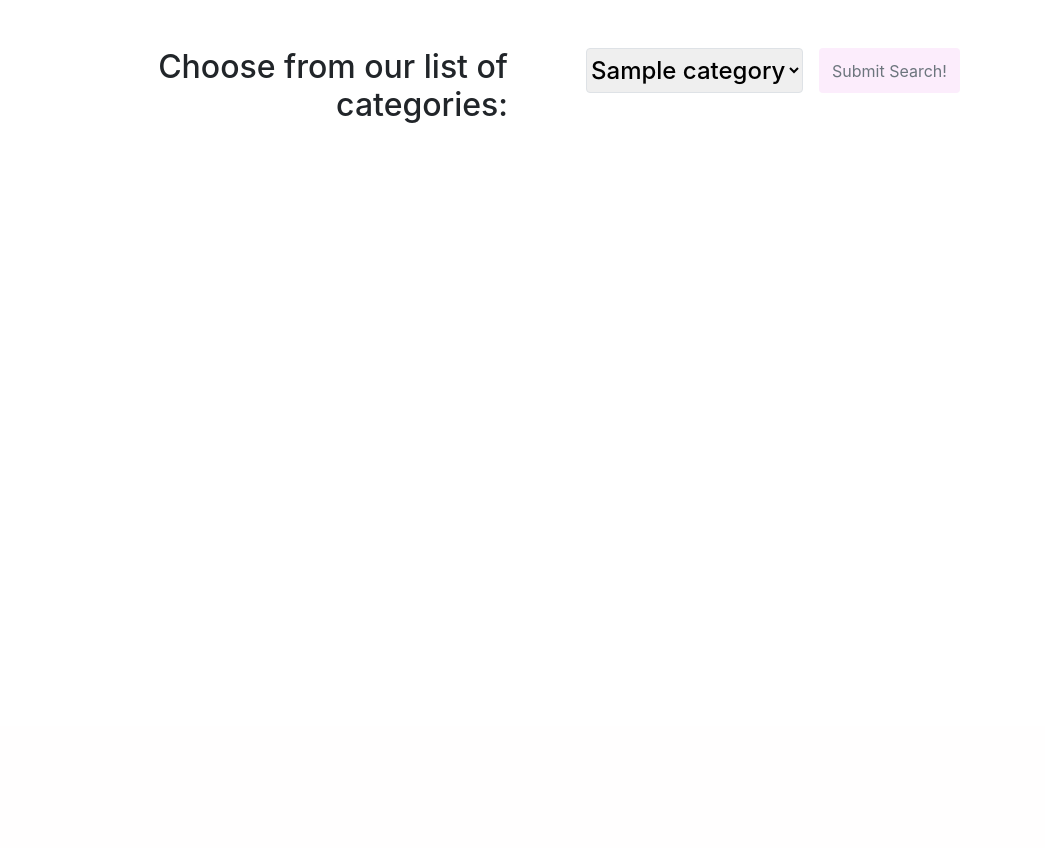
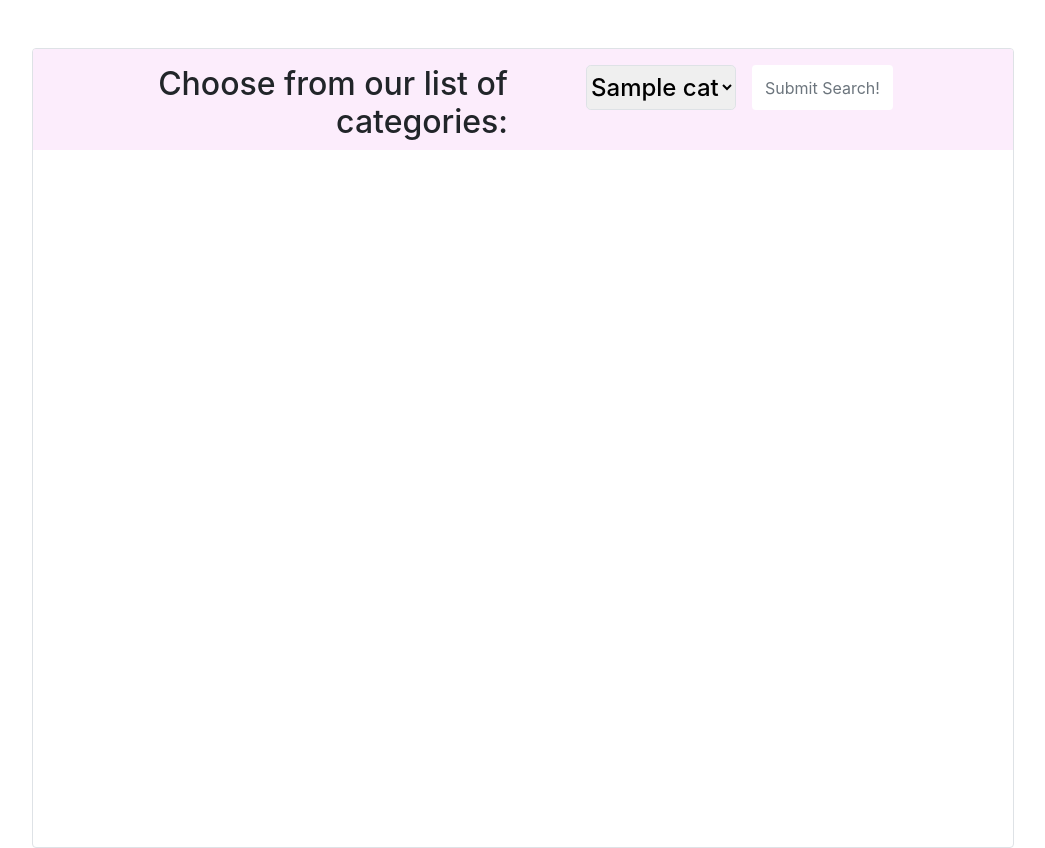
Before and after one commit to LeahTalk/teach_to_learn, a Django app: template apps/profile_app/templates/profile_app/categories.html in a window 1280 px wide. Shown: the part 74-922 px from the top of the page, without its empty margins (117-1162 px from the left). Before the commit the page ends 197 px from the top, so only its background shows below. Run offline with Django 3.2, Linux system fonts and the light colour scheme; the template is opened without the code that fills it: most values are stand-ins (such as "Sample title", 1, 10 or a date in 2020); some libraries are stand-ins or nearby versions.

Commit message:
Updated Categories styling!

```diff
--- a/apps/profile_app/templates/profile_app/categories.html
+++ b/apps/profile_app/templates/profile_app/categories.html
@@ -43,39 +43,40 @@
 
             <div class="row">
                 <div class="col"></div>
-                <div class="col-9">
+                <div class="col-9 border border-muted rounded overflow-auto" style="min-height: 800px">
                     <div class="row">
-                        <div class="col text-right">
+                        <div class="col text-right pt-3" style="background-color:#fcedfc">
                             <h2>Choose from our list of categories:</h2>
                         </div>
-                        <div class="col text-left">
+                        <div class="col text-left pt-3" style="background-color:#fcedfc">
                             <form class="h4" id="category_form" action="/populate_subcategories_display" method="POST"> {% csrf_token %}
                                 <div class="row ml-5">
                                     <div>
-                                        <select class="border rounded h4" style="height: 45px" name="select_category">
+                                        <select class="border rounded-lg h4" style="height: 45px; width: 150px;" name="select_category">
                                         {% for category in all_categories %}
                                             <option class="h5"value="{{category.name}}">{{category.name}}</option>
                                         {% endfor %}
                                         </select>
                                     </div>
                                     <div class="ml-3">
-                                        <input class="btn text-muted m-0" style="background-color: #fcedfc; height: 45px" type="submit" value="Submit Search!">
+                                        <input class="btn text-muted m-0" style="background-color: #fff; height: 45px" type="submit" value="Submit Search!">
                                     </div>
                                 </div>
                             </form>
                         </div>
                     </div>
+                    <div class="row">
+                        <div class="col"></div>
+                        <div class="col-11 pt-5">
+                            <div class="row" id="populate_subcategories"></div>
+                        </div>
+                        <div class="col"></div>
+                    </div>
                 </div>
                 <div class="col"></div>
             </div>
 
-            <div class="row">
-                <div class="col"></div>
-                <div class="col-9 pt-5">
-                    <div class="row" id="populate_subcategories"></div>
-                </div>
-                <div class="col"></div>
-            </div>
+
 
 
 
--- a/apps/profile_app/templates/profile_app/selected_categories.html
+++ b/apps/profile_app/templates/profile_app/selected_categories.html
@@ -1,8 +1,8 @@
 {% for subcategory in selected_categories_subs %}
 <div class="col">
     <div class="overflow-auto mt-3 mb-4 border rounded rounded-lg border-muted" style="width: 250px; min-height: 400px">
-        <h6 class="p-2 pl-3 m-0" style="width: 100%; background-color:#fcedfc">Sub Category:</h6>
-        <h4 class="p-2 pl-3 pb-3" style="width: 100%; background-color:#fcedfc">{{subcategory.name}}</h4>
+        <h6 class="p-2 pl-3 m-0" style="width: 100%; background-color:#fff3cf">Sub Category:</h6>
+        <h4 class="p-2 pl-3 pb-3" style="width: 100%; background-color:#fff3cf">{{subcategory.name}}</h4>
         <h6 class="pl-3 mt-3"> Current Instructors: </h6>
         <ul>
         {% for teachers in subcategory.teachers.all %}
```
